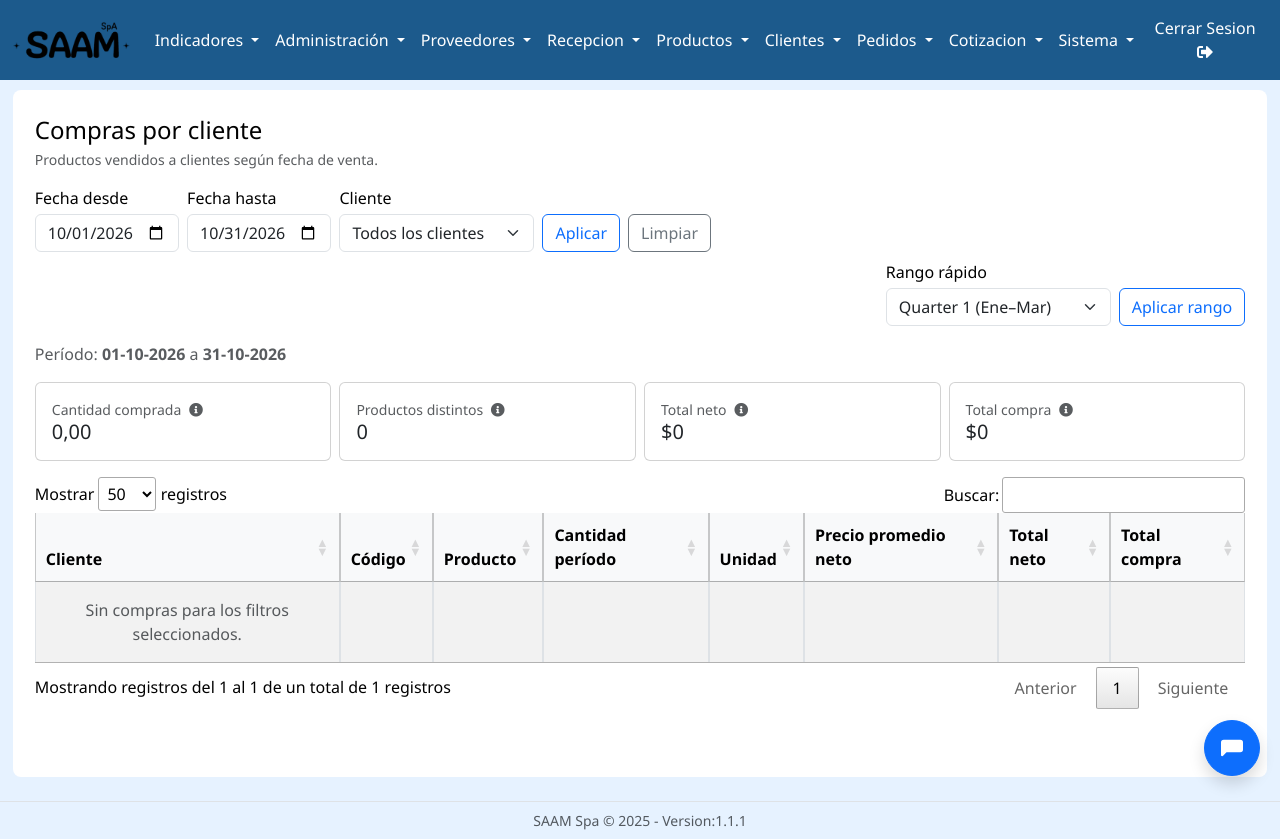
After one commit to MigueJano/Portal-SAAM, a Django app: page /indicadores/compras-clientes/ in a window 1280 px wide. The commit adds this page. Run offline with Django 5.2, Linux system fonts and the light colour scheme; a user stored in the database is signed in; tables that the repository leaves empty hold one stand-in row (values such as "Sample post"); lists and menus that the app fills with data are empty; parts of the project's set-up code (start-up, migrations or seed data) failed here and were passed over; some libraries are stand-ins or nearby versions.

Commit message:
informe d ecompra por cliente y periodo

```diff
--- a/src/Apps/Pedidos/templates/base.html
+++ b/src/Apps/Pedidos/templates/base.html
@@ -43,6 +43,7 @@
             <ul class="dropdown-menu">
               <li><a class="dropdown-item" href="{% url 'dashboard_financiero_simple' %}">Financieros</a></li>
               <li><a class="dropdown-item" href="{% url 'dashboard_comercial_gestion' %}">Comercial y gesti&oacute;n</a></li>
+              <li><a class="dropdown-item" href="{% url 'informe_compras_cliente' %}">Compras por cliente</a></li>
               <li><a class="dropdown-item" href="{% url 'dashboard_control_riesgo' %}">Control y riesgo</a></li>
               <li><a class="dropdown-item" href="{% url 'costos:panel' %}">Gastos y tiempos</a></li>
               {% if user.is_staff %}<li><a class="dropdown-item" href="{% url 'costos:configuracion' %}">Configurar costos</a></li>{% endif %}
--- a/src/Apps/indicadores/forms.py
+++ b/src/Apps/indicadores/forms.py
@@ -50,6 +50,16 @@ class FiltroFinancieroForm(forms.Form):
                 data["fecha_desde"],
             )
         return data
+
+
+class FiltroComprasClienteForm(FiltroFinancieroForm):
+    cliente = forms.ModelChoiceField(
+        queryset=Cliente.objects.all().order_by("nombre_cliente", "rut_cliente"),
+        required=False,
+        label="Cliente",
+        empty_label="Todos los clientes",
+        widget=forms.Select(attrs={"class": "form-select"}),
+    )
 
 
 class FiltroVentasForm(forms.Form):
--- /dev/null
+++ b/src/Apps/indicadores/templates/indicadores/compras_cliente.html
@@ -0,0 +1,143 @@
+{% extends "base.html" %}
+{% load custom_filters %}
+
+{% block CSS %}
+<style>
+  .compras-cliente-resumen .card { height:100%; }
+  .tabla-compras-cliente td, .tabla-compras-cliente th { padding:.4rem .5rem; }
+  @media (min-width: 576px) {
+    .filtro-fecha-compacto { flex:0 0 12.5%; max-width:12.5%; }
+  }
+</style>
+{% endblock CSS %}
+
+{% block content %}
+<div class="container-fluid mt-3 mb-5">
+  <div class="mb-3">
+    <h1 class="h4 mb-1">Compras por cliente</h1>
+    <div class="small text-muted">Productos vendidos a clientes según fecha de venta.</div>
+  </div>
+
+  <form method="get" class="row g-2 align-items-end mb-3">
+    <div class="col-6 filtro-fecha-compacto">
+      <label class="form-label mb-1" for="{{ form.fecha_desde.id_for_label }}">Fecha desde</label>
+      {{ form.fecha_desde }}
+    </div>
+    <div class="col-6 filtro-fecha-compacto">
+      <label class="form-label mb-1" for="{{ form.fecha_hasta.id_for_label }}">Fecha hasta</label>
+      {{ form.fecha_hasta }}
+    </div>
+    <div class="col-sm-2">
+      <label class="form-label mb-1" for="{{ form.cliente.id_for_label }}">Cliente</label>
+      {{ form.cliente }}
+    </div>
+    <div class="col-sm-3 d-flex gap-2 align-items-end">
+      <button type="submit" class="btn btn-outline-primary">Aplicar</button>
+      <a href="{% url 'informe_compras_cliente' %}" class="btn btn-outline-secondary">Limpiar</a>
+    </div>
+    <div class="col-12 d-flex justify-content-end">
+      <div class="d-flex gap-2 align-items-end">
+        <div>
+          <label class="form-label mb-1">Rango rápido</label>
+          <select id="preset-range" class="form-select">
+            <optgroup label="Quarter (año actual)">
+              <option value="q1">Quarter 1 (Ene–Mar)</option>
+              <option value="q2">Quarter 2 (Abr–Jun)</option>
+              <option value="q3">Quarter 3 (Jul–Sep)</option>
+              <option value="q4">Quarter 4 (Oct–Dic)</option>
+            </optgroup>
+            <optgroup label="Semestre (año actual)">
+              <option value="sem1">Semestre 1 (Ene–Jun)</option>
+              <option value="sem2">Semestre 2 (Jul–Dic)</option>
+            </optgroup>
+            <optgroup label="Año (año actual)">
+              <option value="year">Año (Ene–Dic)</option>
+            </optgroup>
+            <optgroup label="Relativos">
+              <option value="prev_month">Mes pasado</option>
+              <option value="last3">Últimos 3 meses</option>
+              <option value="last6">Últimos 6 meses</option>
+              <option value="last12">Últimos 12 meses</option>
+            </optgroup>
+          </select>
+        </div>
+        <button type="button" class="btn btn-outline-primary" onclick="applyPreset()">Aplicar rango</button>
+      </div>
+    </div>
+  </form>
+
+  <p class="text-muted">Período: <strong>{{ inicio|date:"d-m-Y" }}</strong> a <strong>{{ fin|date:"d-m-Y" }}</strong>{% if cliente %} · Cliente: <strong>{{ cliente.nombre_cliente }}</strong>{% endif %}</p>
+
+  <div class="row g-2 mb-3 compras-cliente-resumen">
+    <div class="col-6 col-lg-3"><div class="card"><div class="card-body"><div class="small text-muted">Cantidad comprada {% include "indicadores/_info_icon.html" with texto="Unidades primarias vendidas a los clientes dentro del período." %}</div><div class="h5 mb-0">{{ resumen.cantidad|floatformat:2|formatear_miles }}</div></div></div></div>
+    <div class="col-6 col-lg-3"><div class="card"><div class="card-body"><div class="small text-muted">Productos distintos {% include "indicadores/_info_icon.html" with texto="Productos diferentes comprados dentro del período y filtro de cliente." %}</div><div class="h5 mb-0">{{ resumen.productos|formatear_miles }}</div></div></div></div>
+    <div class="col-6 col-lg-3"><div class="card"><div class="card-body"><div class="small text-muted">Total neto {% include "indicadores/_info_icon.html" with texto="Monto comprado antes de IVA." %}</div><div class="h5 mb-0">${{ resumen.total_neto|formatear_miles }}</div></div></div></div>
+    <div class="col-6 col-lg-3"><div class="card"><div class="card-body"><div class="small text-muted">Total compra {% include "indicadores/_info_icon.html" with texto="Monto neto más IVA de 19%." %}</div><div class="h5 mb-0">${{ resumen.total_compra|formatear_miles }}</div></div></div></div>
+  </div>
+
+  <div class="table-responsive">
+    <table class="table table-striped table-bordered table-sm align-middle tabla-compras-cliente js-tabla-filtros" data-page-length="50">
+      <thead class="table-light text-center">
+        <tr><th>Cliente</th><th>Código</th><th>Producto</th><th>Cantidad período</th><th>Unidad</th><th>Precio promedio neto</th><th>Total neto</th><th>Total compra</th></tr>
+      </thead>
+      <tbody>
+        {% for fila in filas %}
+        <tr>
+          <td>{{ fila.cliente.nombre_cliente }} <span class="text-muted">({{ fila.cliente.rut_cliente }})</span></td>
+          <td>{{ fila.producto.codigo_producto_interno }}</td>
+          <td>{{ fila.producto.nombre_producto }}</td>
+          <td class="text-end" data-order="{{ fila.cantidad|stringformat:'f' }}">{{ fila.cantidad|floatformat:2|formatear_miles }}</td>
+          <td>{{ fila.unidad }}</td>
+          <td class="text-end" data-order="{{ fila.precio_promedio|stringformat:'f' }}">${{ fila.precio_promedio|formatear_miles }}</td>
+          <td class="text-end" data-order="{{ fila.total_neto|stringformat:'f' }}">${{ fila.total_neto|formatear_miles }}</td>
+          <td class="text-end fw-semibold" data-order="{{ fila.total_compra|stringformat:'f' }}">${{ fila.total_compra|formatear_miles }}</td>
+        </tr>
+        {% empty %}
+        <tr><td colspan="8" class="text-center text-muted py-3">Sin compras para los filtros seleccionados.</td></tr>
+        {% endfor %}
+      </tbody>
+    </table>
+  </div>
+</div>
+{% endblock content %}
+
+{% block script %}
+<script>
+  function pad2(n){ return String(n).padStart(2, '0'); }
+  function monthStart(year, monthIndex){ return new Date(year, monthIndex, 1); }
+  function monthEnd(year, monthIndex){ return new Date(year, monthIndex + 1, 0); }
+  function toYMD(d){ return `${d.getFullYear()}-${pad2(d.getMonth() + 1)}-${pad2(d.getDate())}`; }
+  function setDates(desdeDate, hastaDate){
+    document.querySelector('[name="fecha_desde"]').value = toYMD(desdeDate);
+    document.querySelector('[name="fecha_hasta"]').value = toYMD(hastaDate);
+  }
+  function applyPreset(){
+    const sel = document.getElementById('preset-range');
+    const val = sel.value;
+    const today = new Date();
+    const year = today.getFullYear();
+    let desde, hasta;
+    switch(val){
+      case 'q1': desde = monthStart(year, 0); hasta = monthEnd(year, 2); break;
+      case 'q2': desde = monthStart(year, 3); hasta = monthEnd(year, 5); break;
+      case 'q3': desde = monthStart(year, 6); hasta = monthEnd(year, 8); break;
+      case 'q4': desde = monthStart(year, 9); hasta = monthEnd(year, 11); break;
+      case 'sem1': desde = monthStart(year, 0); hasta = monthEnd(year, 5); break;
+      case 'sem2': desde = monthStart(year, 6); hasta = monthEnd(year, 11); break;
+      case 'year': desde = monthStart(year, 0); hasta = monthEnd(year, 11); break;
+      case 'prev_month': {
+        const previous = new Date(year, today.getMonth() - 1, 1);
+        desde = monthStart(previous.getFullYear(), previous.getMonth());
+        hasta = monthEnd(previous.getFullYear(), previous.getMonth());
+        break;
+      }
+      case 'last3': desde = monthStart(year, today.getMonth() - 2); hasta = today; break;
+      case 'last6': desde = monthStart(year, today.getMonth() - 5); hasta = today; break;
+      case 'last12': desde = monthStart(year, today.getMonth() - 11); hasta = today; break;
+      default: return;
+    }
+    setDates(desde, hasta);
+    sel.closest('form').submit();
+  }
+</script>
+{% endblock script %}
--- a/src/Apps/indicadores/urls.py
+++ b/src/Apps/indicadores/urls.py
@@ -13,6 +13,7 @@ from .views import (
     dashboard_operaciones,
     dashboard_ventas,
     informe_productos,
+    informe_compras_cliente,
     exportar_inventario_propyme,
     exportar_libro_compras_propyme,
     exportar_libro_ventas_propyme,
@@ -36,6 +37,7 @@ urlpatterns = [
     ),
     path('ventas/', dashboard_ventas, name='dashboard_ventas'),
     path('productos/', informe_productos, name='informe_productos'),
+    path('compras-clientes/', informe_compras_cliente, name='informe_compras_cliente'),
     path('inventario/', dashboard_inventario, name='dashboard_inventario'),
     path('inventario/flujo/<int:producto_id>/', flujo_inventario_producto, name='flujo_inventario_producto'),
     path('operaciones/', dashboard_operaciones, name='dashboard_operaciones'),
--- a/src/Apps/indicadores/views/__init__.py
+++ b/src/Apps/indicadores/views/__init__.py
@@ -1,6 +1,6 @@
 from .financieros import dashboard_financiero_simple
 from .ventas import dashboard_ventas
-from .productos import informe_productos
+from .productos import informe_compras_cliente, informe_productos
 from .inventario import dashboard_inventario, flujo_inventario_producto
 from .operaciones import dashboard_operaciones
 from .estrategia import (
--- a/src/Apps/indicadores/views/productos.py
+++ b/src/Apps/indicadores/views/productos.py
@@ -6,10 +6,20 @@ from django.contrib.auth.decorators import login_required
 from django.shortcuts import render
 
 from Apps.Pedidos.models import UtilidadProducto
-from Apps.indicadores.forms import FiltroProductosForm, inicio_tres_meses_naturales
+from Apps.indicadores.forms import (
+    FiltroComprasClienteForm,
+    FiltroProductosForm,
+    inicio_tres_meses_naturales,
+    ultimo_mes_natural,
+)
 
 
 DOS_DEC = Decimal("0.01")
+IVA_FACTOR = Decimal("1.19")
+
+
+def _q2(valor):
+    return Decimal(valor or 0).quantize(DOS_DEC, rounding=ROUND_HALF_UP)
 
 
 def _factor_unidad(producto, unidad):
@@ -141,3 +151,95 @@ def informe_productos(request):
             },
         },
     )
+
+
+@login_required
+def informe_compras_cliente(request):
+    filtros = request.GET.copy()
+    desde_default, hasta_default = ultimo_mes_natural(date.today())
+    if not filtros.get("fecha_desde"):
+        filtros["fecha_desde"] = desde_default.isoformat()
+    if not filtros.get("fecha_hasta"):
+        filtros["fecha_hasta"] = hasta_default.isoformat()
+    form = FiltroComprasClienteForm(filtros)
+    if form.is_valid():
+        inicio = form.cleaned_data["fecha_desde"]
+        fin = form.cleaned_data["fecha_hasta"]
+        cliente = form.cleaned_data.get("cliente")
+    else:
+        inicio, fin = desde_default, hasta_default
+        cliente = None
+
+    registros = (
+        UtilidadProducto.objects.filter(
+            venta__isnull=False,
+            venta__fecha_venta__range=(inicio, fin),
+        )
+        .select_related(
+            "producto",
+            "producto__empaque_primario",
+            "venta__pedidoid__nombre_cliente",
+        )
+    )
+    if cliente:
+        registros = registros.filter(venta__pedidoid__nombre_cliente=cliente)
+
+    agrupadas = {}
+    for registro in registros:
+        cliente_fila = registro.venta.pedidoid.nombre_cliente
+        mes = registro.venta.fecha_venta.replace(day=1)
+        clave = (mes, cliente_fila.pk, registro.producto_id)
+        fila = agrupadas.setdefault(
+            clave,
+            {
+                "mes": mes,
+                "cliente": cliente_fila,
+                "producto": registro.producto,
+                "cantidad": Decimal("0"),
+                "total_neto": Decimal("0"),
+            },
+        )
+        cantidad = Decimal(registro.cantidad or 0)
+        fila["cantidad"] += cantidad
+        fila["total_neto"] += cantidad * Decimal(registro.precio_venta_unitario or 0)
+
+    filas = []
+    for fila in agrupadas.values():
+        fila["total_neto"] = _q2(fila["total_neto"])
+        fila["precio_promedio"] = _q2(
+            fila["total_neto"] / fila["cantidad"] if fila["cantidad"] else 0
+        )
+        fila["total_compra"] = _q2(fila["total_neto"] * IVA_FACTOR)
+        fila["unidad"] = (
+            fila["producto"].empaque_primario.nombre
+            if fila["producto"].empaque_primario_id
+            else "Unidad primaria"
+        )
+        filas.append(fila)
+    filas.sort(
+        key=lambda fila: (
+            -fila["mes"].toordinal(),
+            fila["cliente"].nombre_cliente,
+            fila["producto"].nombre_producto,
+        ),
+    )
+
+    total_neto = _q2(sum((fila["total_neto"] for fila in filas), start=Decimal("0")))
+    total_compra = _q2(sum((fila["total_compra"] for fila in filas), start=Decimal("0")))
+    return render(
+        request,
+        "indicadores/compras_cliente.html",
+        {
+            "form": form,
+            "inicio": inicio,
+            "fin": fin,
+            "cliente": cliente,
+            "filas": filas,
+            "resumen": {
+                "cantidad": sum((fila["cantidad"] for fila in filas), start=Decimal("0")),
+                "total_neto": total_neto,
+                "total_compra": total_compra,
+                "productos": len({fila["producto"].pk for fila in filas}),
+            },
+        },
+    )
```
Also changed, not shown: src/Apps/indicadores/tests.py (+91 -0 lines).
